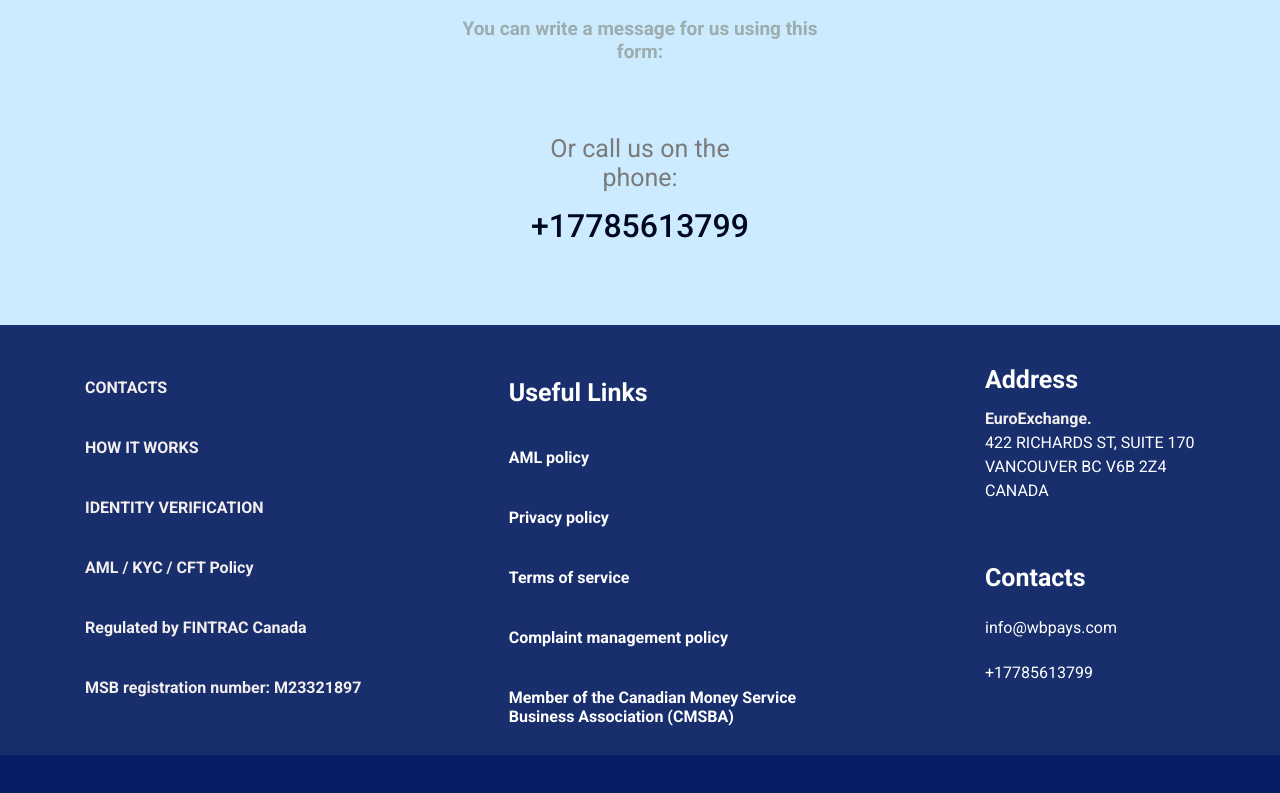
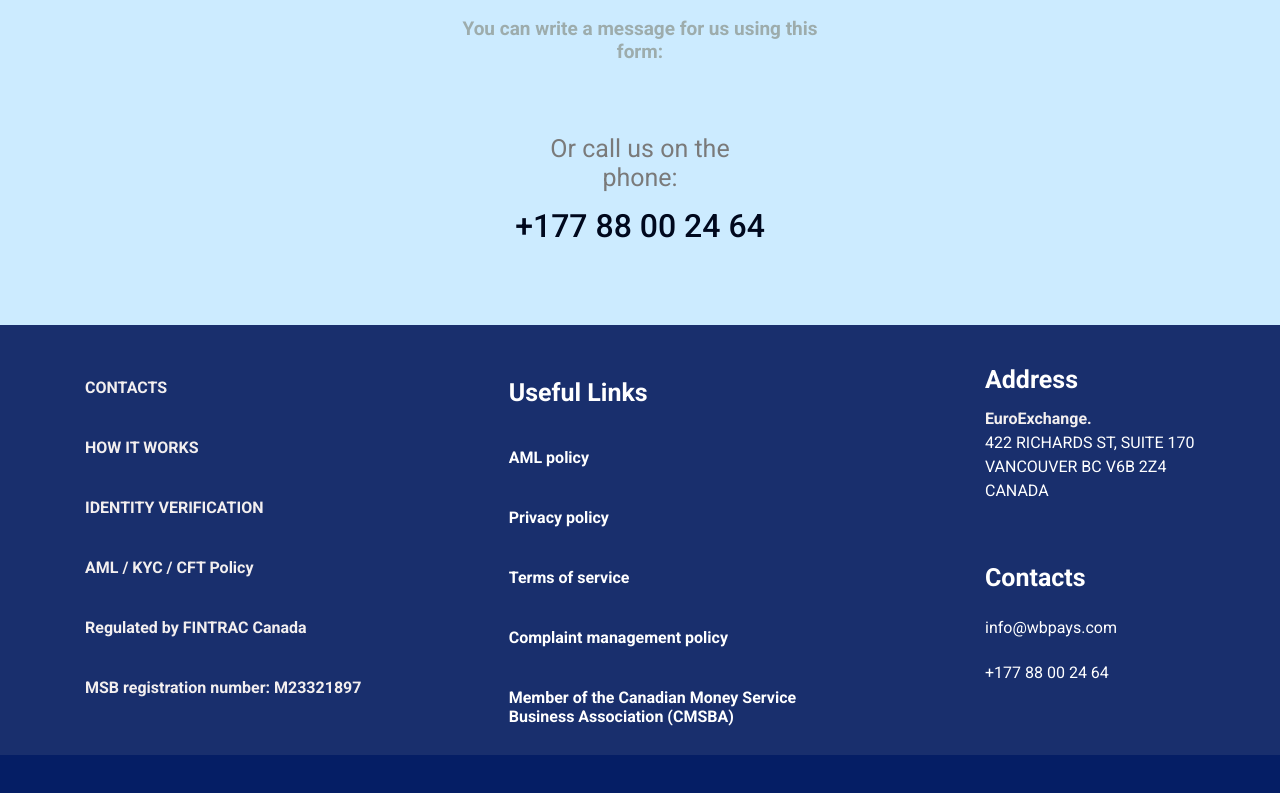
Before and after one commit to dengagaga/Euro.github.io, a plain HTML site: page index.html in a window 1280 px wide. Shown: the part 3037-3830 px from the top of the page. Drawn offline with Linux system fonts and the light colour scheme.

Commit message:
Update index.html

```diff
--- a/index.html
+++ b/index.html
@@ -140,7 +140,7 @@
           <h3 class="questions-title">Do you still have questions?</h3>
           <p class="questions-text">You can write a message for us using this form:</p>
           <p class="questions-text-bot">Or call us on the phone:</p>
-          <p class="questions-title-bot">+17785613799</p>
+          <p class="questions-title-bot">+177 88 00 24 64</p>
     </section>
     </main>
     <footer class="footer">
@@ -175,7 +175,7 @@
                         <div class="footer_top-right-bot">
                             <a href="" class="footer_top-left-link footer_top-mid-link footer_top-mid-title">Contacts</a>
                             <a href="" class="footer_top-right-link">info@wbpays.com</a>
-                            <a href="" class="footer_top-right-link">+17785613799</a>
+                            <a href=tel:17788002464"" class="footer_top-right-link">+177 88 00 24 64</a>
                         </div>
 
                     </div>
```
